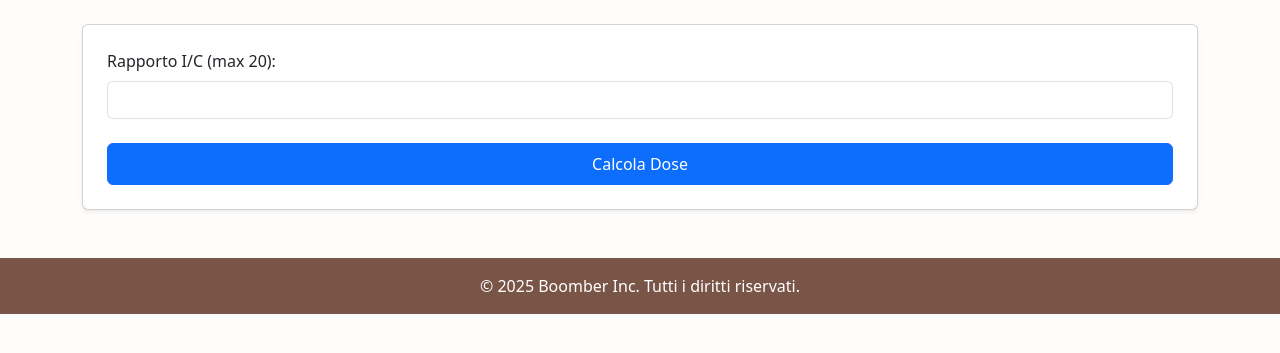
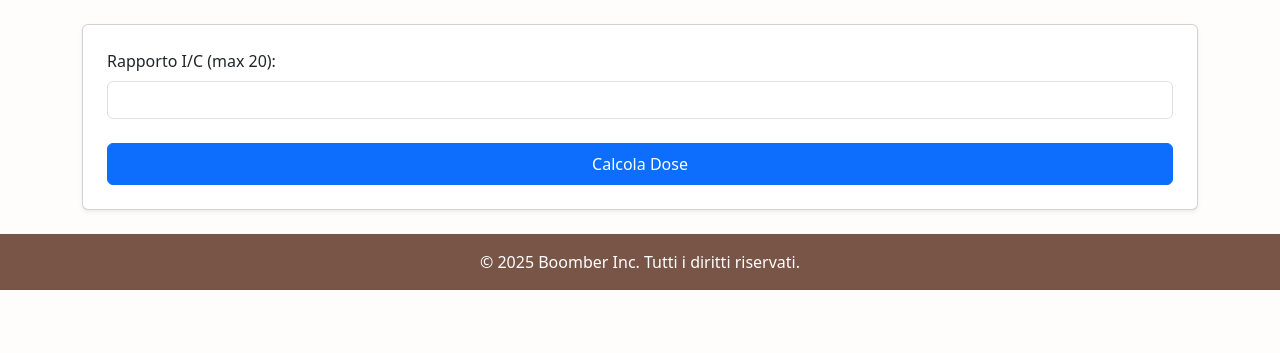
Before and after one commit to ivangrassii/gestione-alimenti-webapp, a Flask app: page /categoria/1 in a window 1280 px wide. Shown: the part 56-409 px from the top of the page. Run offline with Flask 3, Linux system fonts and the light colour scheme.

Commit message:
Update categoria.html

```diff
--- a/templates/categoria.html
+++ b/templates/categoria.html
@@ -89,7 +89,7 @@
   </form>
 </div>
 
-<footer class="text-center mt-5">
+<footer class="text-center">
   <div class="container">
     <p class="mb-0">© 2025 Boomber Inc. Tutti i diritti riservati.</p>
   </div>
```
